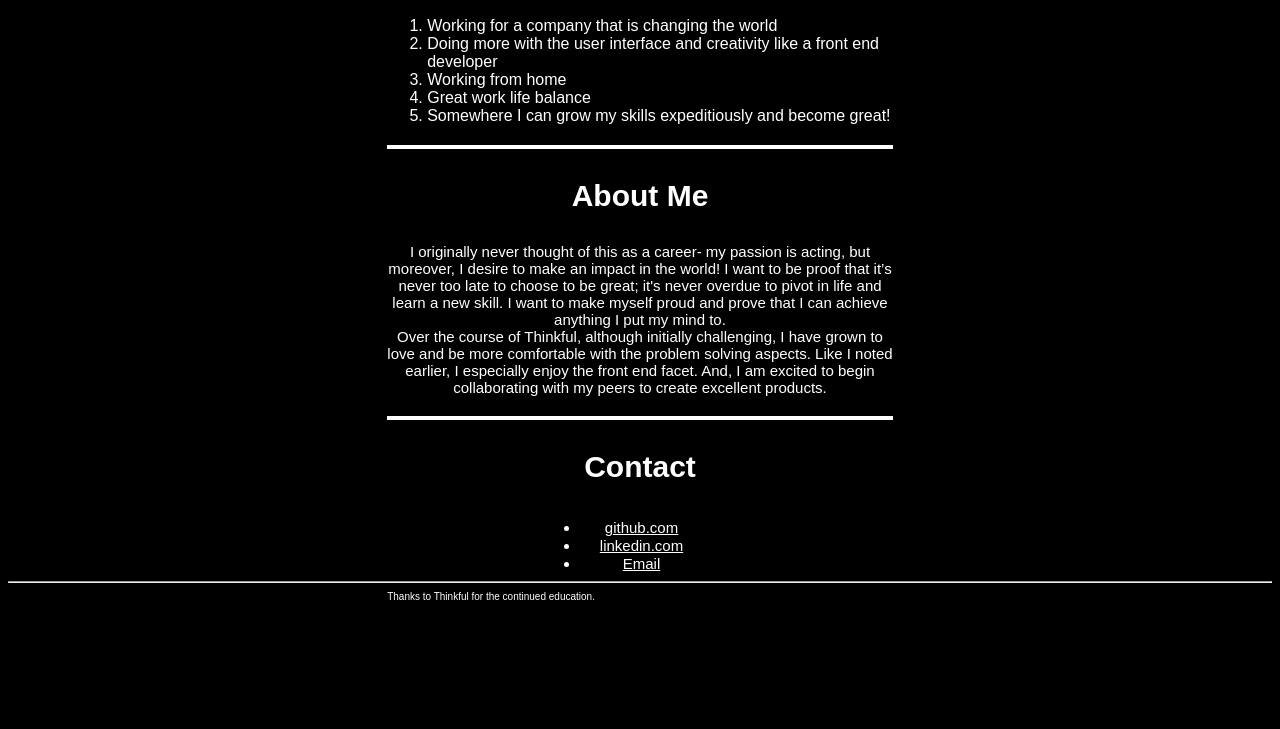
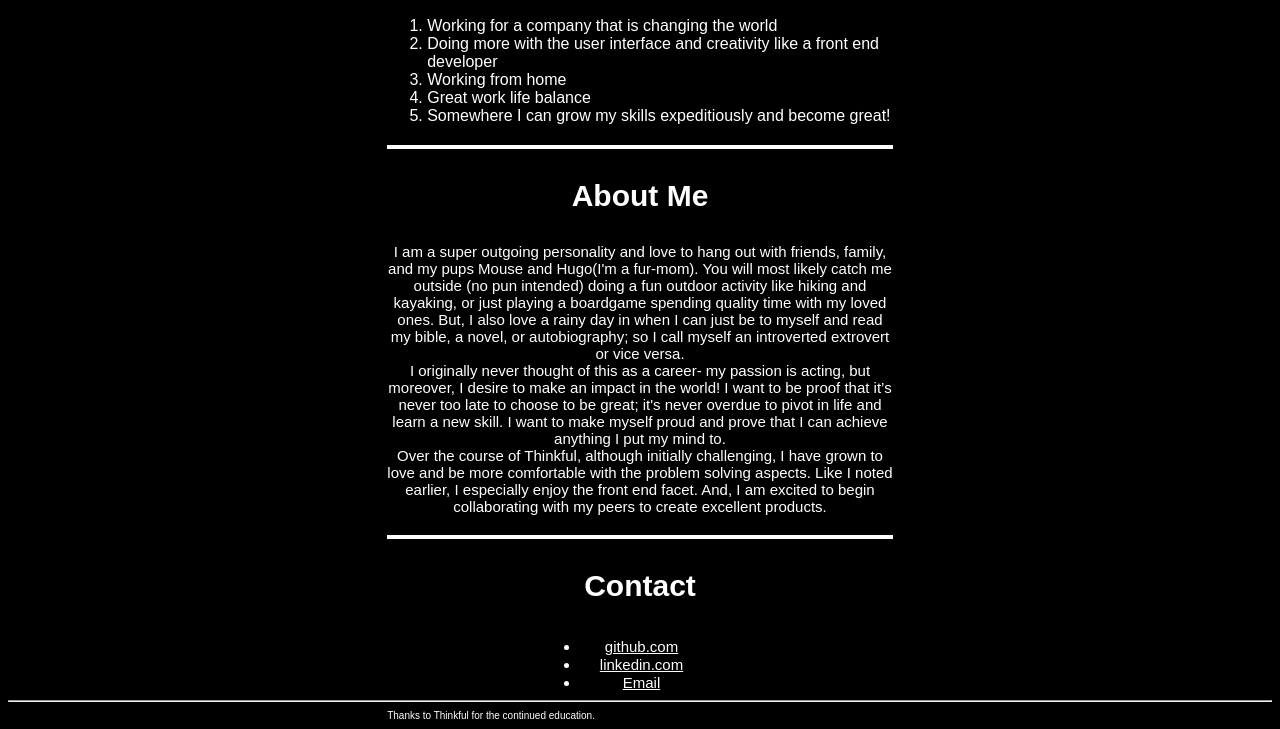
Before and after one commit to elshaday-aredo/myportfolio, a plain HTML site: page index.html in a window 1280 px wide. Shown: the part 700-1429 px from the top of the page. Before the commit the page ends 1310 px from the top, so only its background shows below. Drawn offline with Linux system fonts and the light colour scheme; a script that the page names is missing.

Commit message:
updated about me

```diff
--- a/index.html
+++ b/index.html
@@ -31,6 +31,7 @@
 
   <section>
     <h3> About Me </h3>
+    <p> I am a super outgoing personality and love to hang out with friends, family, and my pups Mouse and Hugo(I'm a fur-mom). You will most likely catch me outside (no pun intended) doing a fun outdoor activity like hiking and kayaking, or just playing a boardgame spending quality time with my loved ones. But, I also love a rainy day in when I can just be to myself and read my bible, a novel, or autobiography; so I call myself an introverted extrovert or vice versa. </p>
     <p> I originally never thought of this as a career- my passion is acting, but moreover, I desire to make an impact in the world! I want to be proof that it’s never too late to choose to be great; it's never overdue to pivot in life and learn a new skill. I want to make myself proud and prove that I can achieve anything I put my mind to. </p>
     <p> Over the course of Thinkful, although initially challenging, I have grown to love and be more comfortable with the problem solving aspects. Like I noted earlier, I especially enjoy the front end facet. And, I am excited to begin collaborating with my peers to create excellent products. </p>
   </section>
```
